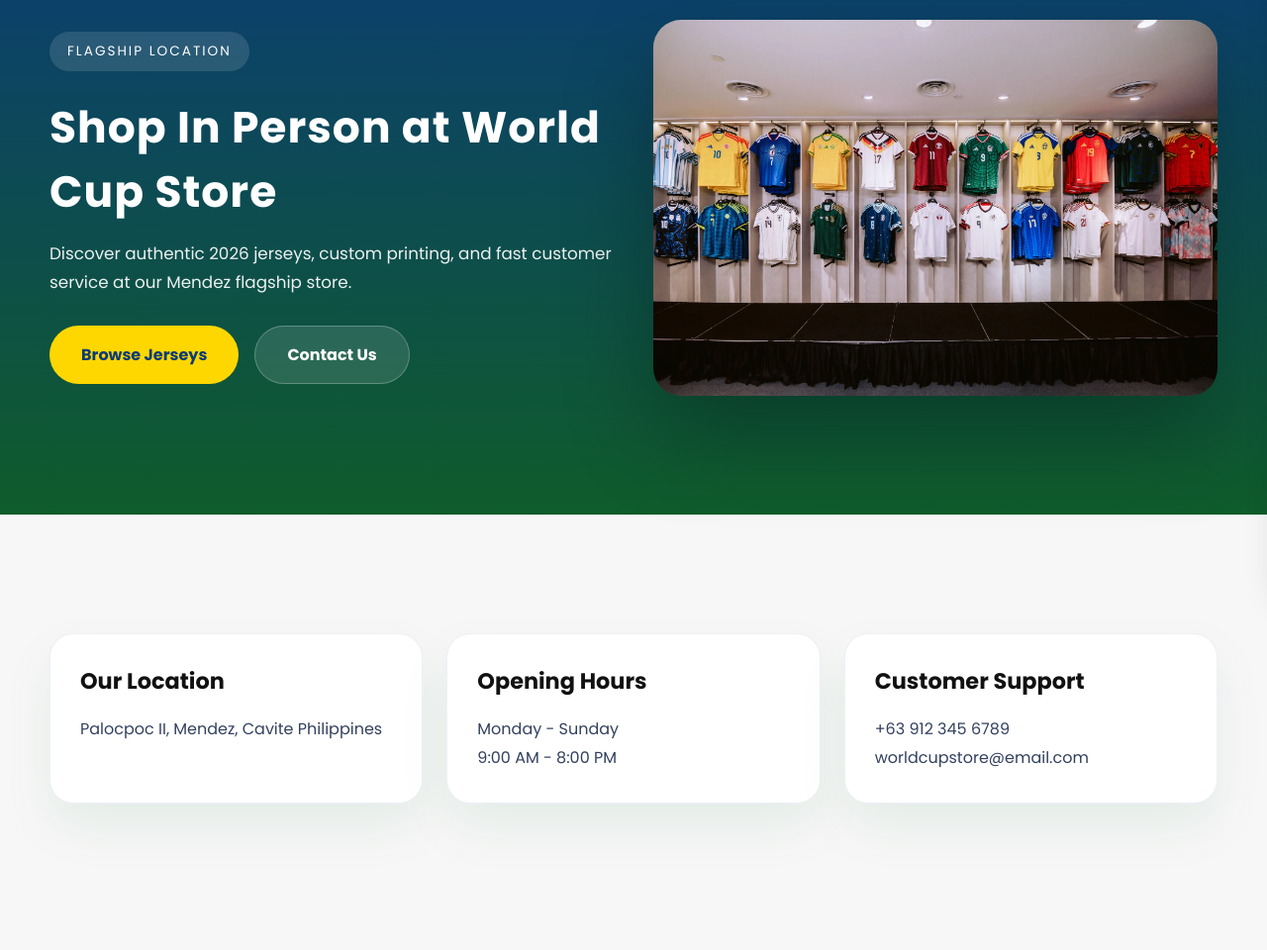
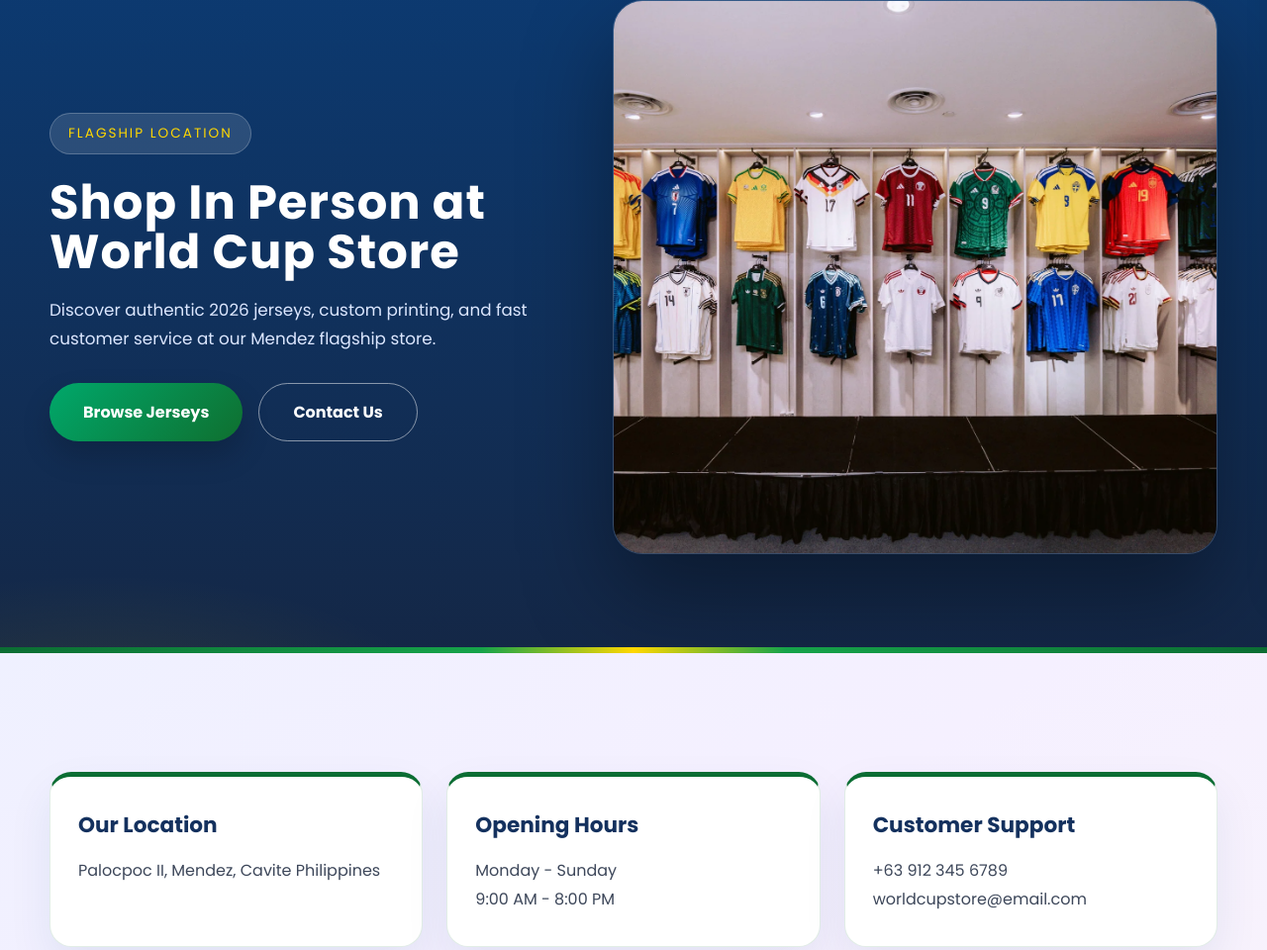
Before and after one commit to rodj12daniel-cloud/world-cup-store, a website: page store.html in a window 1280 px wide. Shown: the part 194-1154 px from the top of the page at 99% size. Drawn offline with nearby package versions, Linux system fonts and the light colour scheme.

```diff
--- a/style.css
+++ b/style.css
@@ -221,12 +221,13 @@ nav a:hover {
     border-radius: 999px;
     background: rgba(255, 255, 255, 0.96);
     box-shadow: 0 15px 40px rgba(11, 109, 51, 0.14);
-    pointer-events: none;
     display: none;
     font-size: 24px;
     color: #0b6d33;
     text-align: center;
     line-height: 44px;
+    cursor: pointer;
+    transition: transform .3s ease;
 }
 
 .products::before {
@@ -241,6 +242,14 @@ nav a:hover {
     right: 12px;
     transform: translateY(-50%);
     background-image: linear-gradient(270deg, rgba(255,255,255,.95), rgba(255,255,255,0));
+}
+
+.products::before:hover {
+    transform: translateY(-50%) translateX(-4px);
+}
+
+.products::after:hover {
+    transform: translateY(-50%) translateX(4px);
 }
 
 @media (min-width: 900px) {
@@ -792,18 +801,36 @@ button:hover {
 ========================= */
 
 .store-hero {
+    position: relative;
     display: grid;
-    grid-template-columns: 1fr 1fr;
+    grid-template-columns: 1fr 1.2fr;
     align-items: center;
-    gap: 40px;
+    gap: 60px;
     padding: 100px 50px;
-    background: linear-gradient(180deg, #0b3c76 0%, #0f5c2b 100%);
+    background:
+        radial-gradient(700px 300px at 85% -10%, rgba(74, 222, 128, 0.18), transparent 60%),
+        radial-gradient(600px 260px at 8% 110%, rgba(255, 215, 0, 0.10), transparent 60%),
+        linear-gradient(180deg, #0b3c76 0%, #142746 100%);
     color: #fff;
-    min-height: 620px;
+    min-height: 660px;
+    overflow: hidden;
+}
+
+.store-hero::after {
+    content: '';
+    position: absolute;
+    left: 0;
+    right: 0;
+    bottom: 0;
+    height: 6px;
+    background: linear-gradient(90deg, #0b6d33, #16a34a 38%, #ffd700 50%, #16a34a 62%, #0b6d33);
+    z-index: 1;
 }
 
 .store-hero-copy {
-    max-width: 620px;
+    position: relative;
+    z-index: 2;
+    max-width: 640px;
 }
 
 .store-hero-copy .eyebrow,
@@ -812,62 +839,68 @@ button:hover {
     display: inline-flex;
     padding: 10px 18px;
     background: rgba(255,255,255,0.12);
+    border: 1px solid rgba(255,255,255,0.22);
     border-radius: 999px;
     text-transform: uppercase;
     letter-spacing: 2px;
     font-size: 0.85rem;
     margin-bottom: 24px;
+    color: #ffd700;
 }
 
 .store-hero-copy h1,
 .store-services h2,
 .store-map-section h2 {
-    font-size: 2.75rem;
+    font-size: 3rem;
     letter-spacing: 1px;
-    margin-bottom: 16px;
+    margin-bottom: 18px;
+    line-height: 1.05;
 }
 
 .store-hero-copy p,
 .store-services p,
 .store-map-section p,
 .map-panel-info p {
-    color: rgba(255,255,255,0.92);
+    color: #dce7ff;
     max-width: 760px;
     margin: 0 auto 30px;
     font-size: 1.05rem;
-    line-height: 1.7;
+    line-height: 1.75;
 }
 
 .hero-actions {
     display: flex;
     flex-wrap: wrap;
     gap: 16px;
+    margin-top: 28px;
 }
 
 .button {
     display: inline-flex;
     align-items: center;
     justify-content: center;
-    padding: 16px 32px;
+    padding: 16px 34px;
     border-radius: 999px;
     text-decoration: none;
     font-weight: 700;
-    transition: transform .2s ease, background .2s ease;
+    transition: transform .2s ease, background .2s ease, box-shadow .2s ease;
 }
 
 .button.primary {
-    background: #ffd700;
-    color: #0b3c76;
+    background: linear-gradient(135deg, #00a86b, #0f6f2f);
+    color: #fff;
+    box-shadow: 0 15px 30px rgba(0, 0, 0, 0.18);
 }
 
 .button.secondary {
-    background: rgba(255,255,255,0.12);
+    background: transparent;
     color: #fff;
-    border: 1px solid rgba(255,255,255,0.25);
+    border: 1px solid rgba(255,255,255,0.5);
 }
 
 .button:hover {
     transform: translateY(-2px);
+    box-shadow: 0 18px 36px rgba(0, 0, 0, 0.22);
 }
 
 .store-hero-media {
@@ -877,15 +910,17 @@ button:hover {
 
 .store-hero-media img {
     width: 100%;
-    max-width: 620px;
-    border-radius: 28px;
-    box-shadow: 0 40px 90px rgba(0,0,0,0.28);
+    max-width: 760px;
+    height: 560px;
+    object-fit: cover;
+    border-radius: 30px;
+    border: 1px solid rgba(255,255,255,0.16);
+    box-shadow: 0 40px 90px rgba(0,0,0,0.38);
 }
 
 .store-details-section,
 .store-services,
 .store-map-section {
-    background: #f7f7f7;
     padding: 80px 50px;
     text-align: center;
 }
@@ -895,6 +930,9 @@ button:hover {
     display: grid;
     gap: 24px;
     margin-top: 40px;
+    max-width: 1180px;
+    margin-left: auto;
+    margin-right: auto;
 }
 
 .store-details-grid {
@@ -903,25 +941,35 @@ button:hover {
 
 .store-card,
 .service-card {
-    background: #fff;
-    padding: 30px;
-    border-radius: 24px;
-    box-shadow: 0 24px 50px rgba(11, 109, 51, 0.08);
-    border: 1px solid rgba(14, 76, 147, 0.08);
+    background: #ffffff;
+    padding: 32px 28px;
+    border-radius: 22px;
+    box-shadow: 0 20px 45px rgba(11, 60, 118, 0.08);
+    border: 1px solid rgba(11, 109, 51, 0.12);
+    border-top: 5px solid #0b6d33;
     text-align: left;
+    transition: transform .3s ease, box-shadow .3s ease;
+}
+
+.store-card:hover,
+.service-card:hover {
+    transform: translateY(-4px);
+    box-shadow: 0 24px 50px rgba(11, 109, 51, 0.14);
 }
 
 .store-card h3,
 .service-card h3 {
-    margin-bottom: 18px;
-    font-size: 1.4rem;
+    margin-bottom: 16px;
+    font-size: 1.35rem;
+    color: #14315e;
 }
 
 .store-card p,
 .service-card p {
-    color: #33415e;
+    color: #3d475a;
     line-height: 1.8;
     font-size: 1rem;
+    margin: 0;
 }
 
 .section-header {
@@ -930,6 +978,16 @@ button:hover {
     text-align: center;
 }
 
+.section-header h2 {
+    color: #14315e;
+}
+
+.section-header p {
+    color: #3d475a;
+    font-size: 1.05rem;
+    line-height: 1.75;
+}
+
 .service-grid {
     grid-template-columns: repeat(3, minmax(240px, 1fr));
 }
@@ -938,18 +996,22 @@ button:hover {
     display: grid;
     grid-template-columns: 1fr 1.2fr;
     gap: 30px;
-    align-items: start;
+    align-items: stretch;
     max-width: 1180px;
     margin: 0 auto;
     text-align: left;
 }
 
 .map-panel-info {
-    padding: 36px 34px;
+    position: relative;
+    padding: 40px 36px;
     border-radius: 28px;
-    background: #0b3c76;
+    background:
+        radial-gradient(500px 240px at 90% -10%, rgba(74, 222, 128, 0.16), transparent 60%),
+        #0b3c76;
     color: #fff;
-    box-shadow: 0 30px 80px rgba(11, 109, 51, 0.12);
+    border-bottom: 6px solid #0b6d33;
+    box-shadow: 0 30px 80px rgba(11, 109, 51, 0.14);
 }
 
 .map-panel-info h2 {
@@ -1005,10 +1067,16 @@ button:hover {
 
     .store-hero {
         padding: 70px 30px;
+        min-height: 0;
     }
 
     .store-hero-copy h1 {
         font-size: 3rem;
+    }
+
+    .store-hero-media img {
+        height: auto;
+        max-height: 620px;
     }
 }
 
@@ -1019,7 +1087,8 @@ button:hover {
     }
 
     .store-hero {
-        padding: 60px 22px;
+        padding: 56px 22px;
+        gap: 40px;
     }
 
     .store-hero-media img {
```
Also changed, not shown: index.html (+17 -1 lines), Pics/ger/ger.jpg (added), Pics/ger/ger1.jpg (added), Pics/ger/ger2.jpg (added), Pics/ger/ger3.jpg (added).
